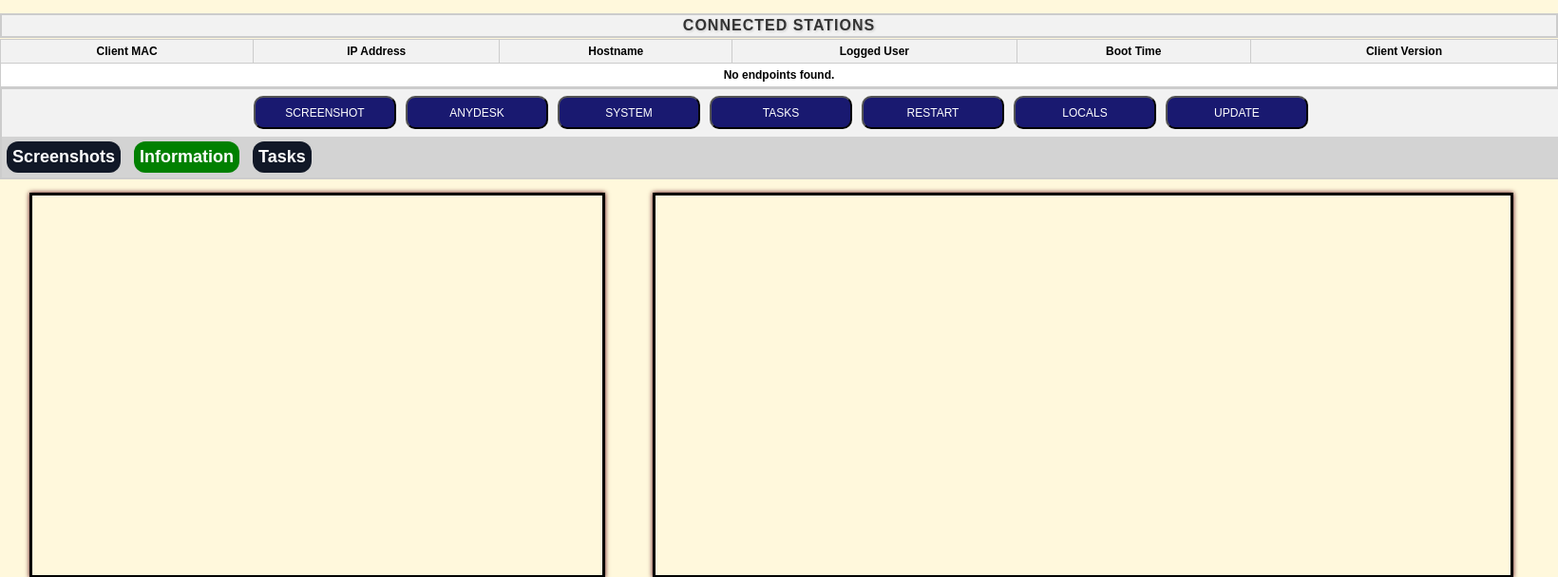
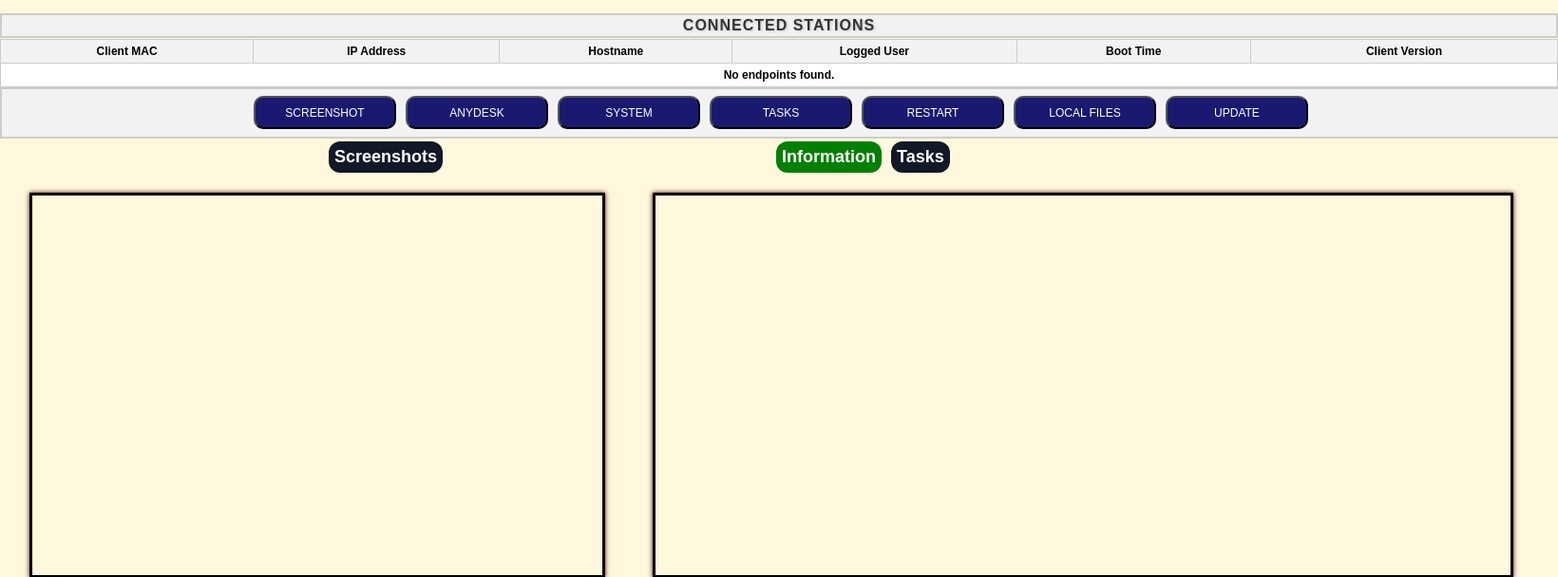
Before and after one commit to GShwartz/HandsOff-WEB, a Python web app: template templates/index.html in a window 1640 px wide. Shown: the part 85-693 px from the top of the page at 95% size. Run offline with Jinja, Linux system fonts and the light colour scheme; the template is opened without the code that fills it, so the values that code supplies are empty.

Commit message:
Add files via upload

```diff
--- a/templates/index.html
+++ b/templates/index.html
@@ -83,15 +83,12 @@
 					<button class="button" data-action="sysinfo">SYSTEM</button>
 					<button class="button" data-action="tasks">TASKS</button>
 					<button id="restart" class="button" data-action="restart">RESTART</button>
-					<button class="button" data-action="local">LOCALS</button>
+					<button class="button" data-action="local">LOCAL FILES</button>
 					<button id="update" class="button" data-action="update">UPDATE</button>
 					<script src="{{ url_for('static', filename='controller.js') }}" defer></script>
 				</div>
 				<div class="Extenders" id="extenders">
 					<div class="extenders-wrapper" id="ex-wrapper">
-						<button class="screenshots-button" id="screenshots-button">Screenshots</button>
-						<button class="information-button" id="information-button">Information</button>
-						<button class="tasks-button" id="tasks-button">Tasks</button>
 					</div>
 				</div>
 			</div>
@@ -99,6 +96,16 @@
 	</div>
 
 	<div class="bottomHalf">
+		<div class="headers-wrapper">
+			<div class="display-header">
+				<button class="screenshots-button" id="screenshots-button">Screenshots</button>
+			</div>
+			<div class="information-header">
+				<button class="information-button" id="information-button">Information</button>
+				<button class="tasks-button" id="tasks-button">Tasks</button>
+			</div>
+		</div>
+
 		<div class="display-container">
 			<div class="Display">
 				<div class="screenshots-slider-wrapper">
```
